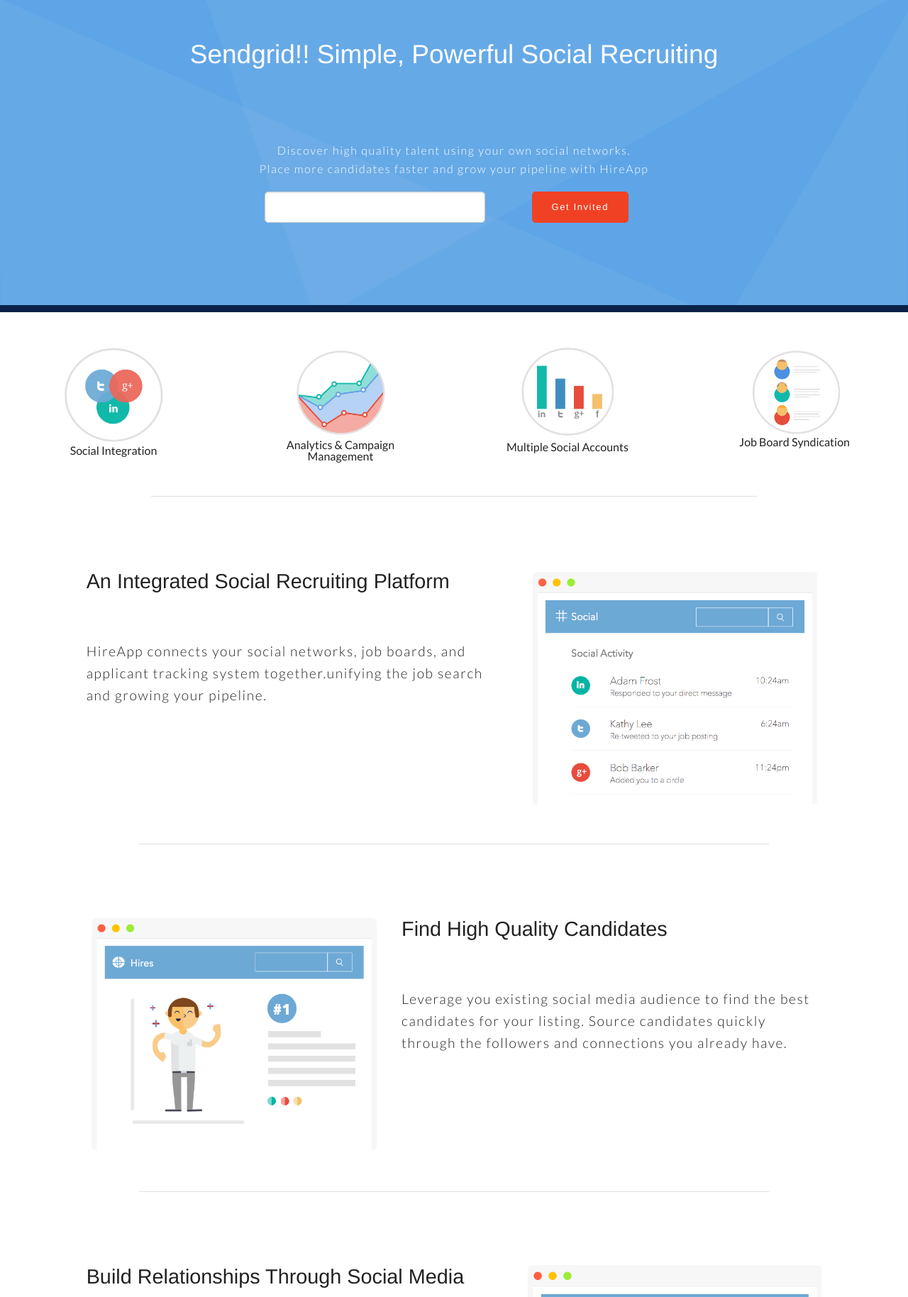
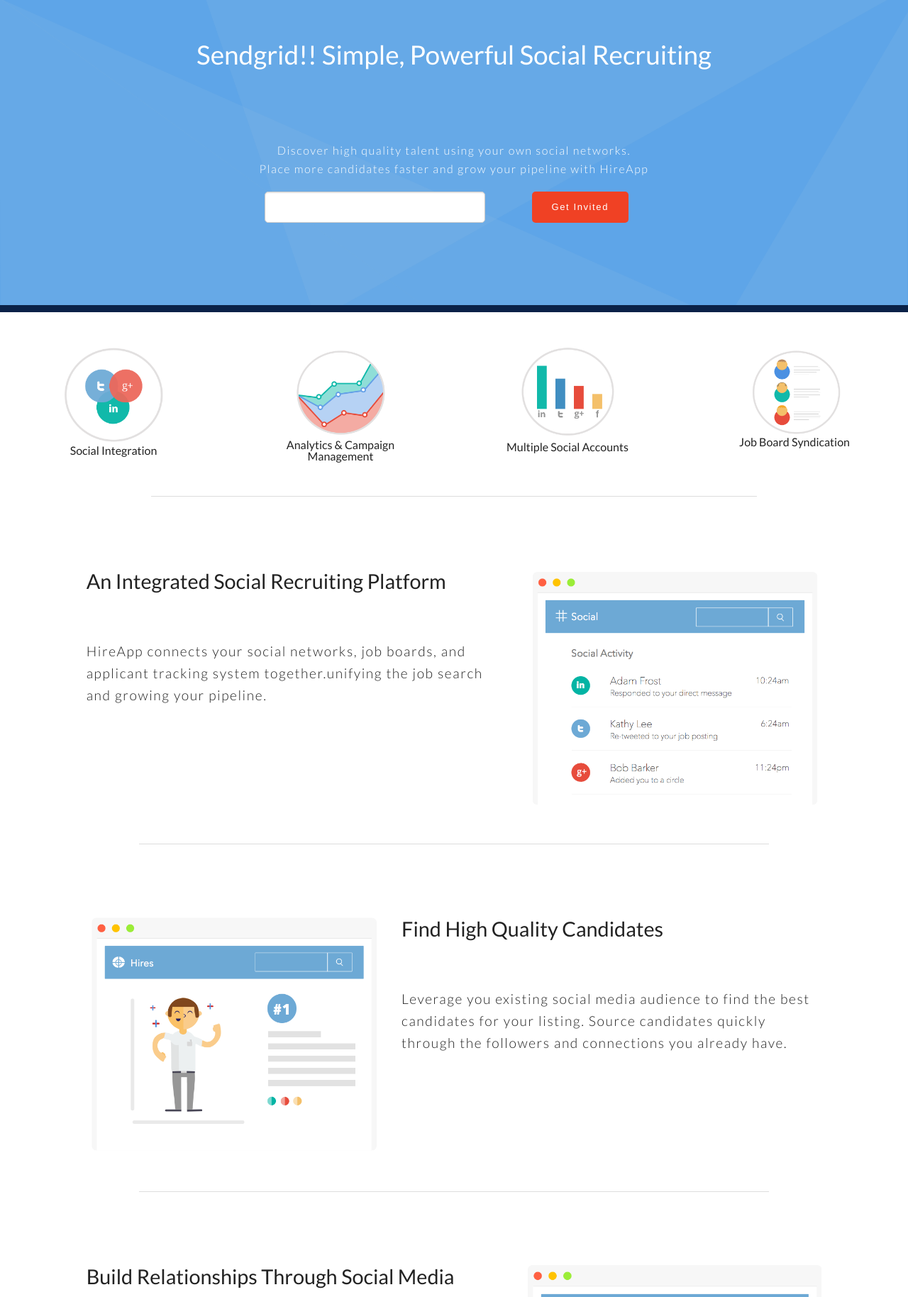
Before and after one commit to egrueter-dev/AuBonPain, a Django app: page / in a window 1280 px wide. Shown: the part 64-1892 px from the top of the page at 71% size. Run offline with Django 3.2, Linux system fonts and the light colour scheme; parts of the project's set-up code (start-up, migrations or seed data) failed here and were passed over.

Commit message:
real changes

```diff
--- a/static/static/css/style.css
+++ b/static/static/css/style.css
@@ -9,21 +9,21 @@
     font-family: 'Lato', sans-serif;
 }
 
-.h2 {
+h2 {
 
     font-family: 'Lato', sans-serif;
     font-weight: 400;
 
 }
 
-.h5 {
+h5 {
 
 
     font-family: 'Lato', sans-serif;
     font-weight:400;
 }
 
-.p {
+p {
 
      font-family: 'Lato', sans-serif;
     font-weight: 300;
@@ -117,7 +117,8 @@
 }
 
 .page-title {
-    font-weight:200;
+    font-weight:400;
+    font-family: Lato, sans-serif;
 }
 
 p, a, input[type=submit] {
```
